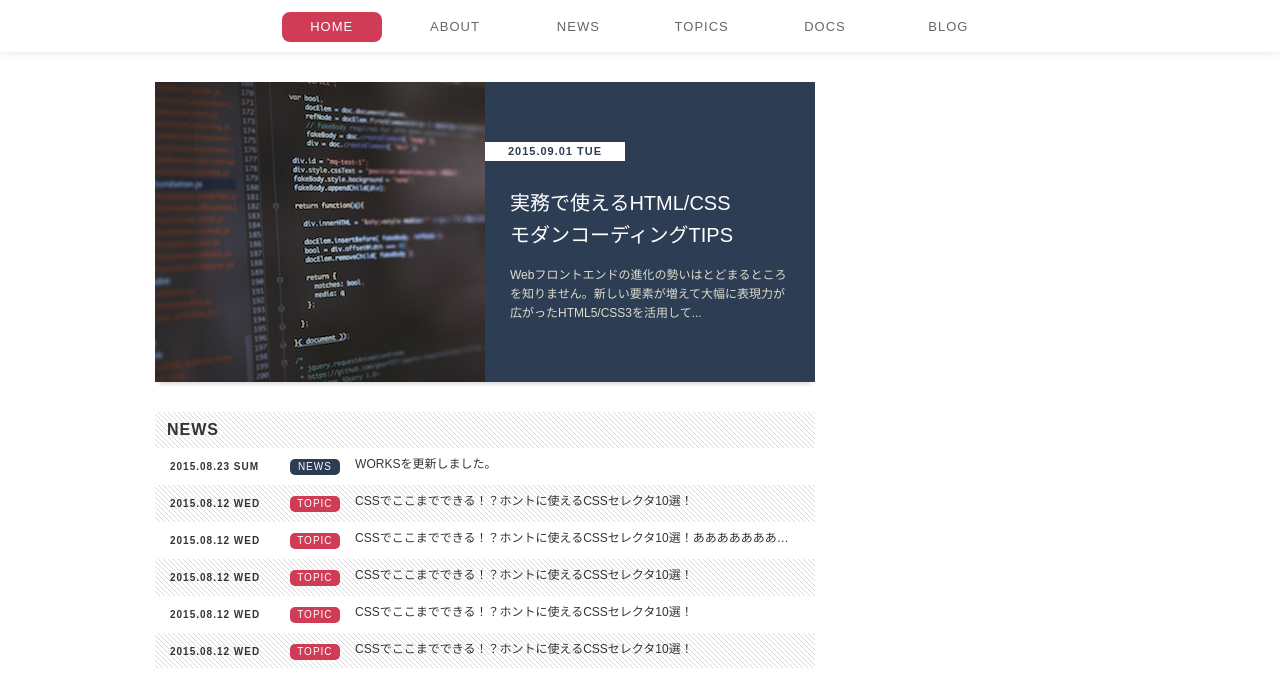
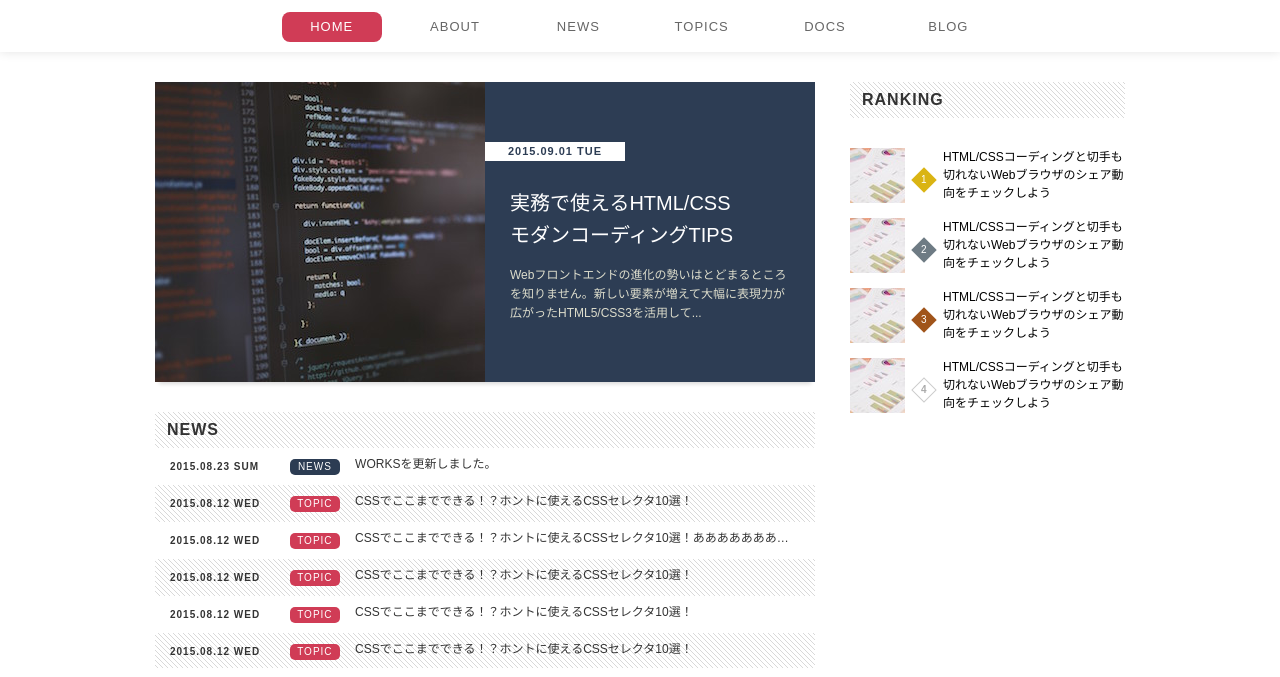
Before and after one commit to m-taira/modern-coding, a plain HTML site: page index.html in a window 1280 px wide. Shown: the part 87-764 px from the top of the page. Drawn offline with Linux system fonts and the light colour scheme.

Commit message:
chapter5 ranking

```diff
--- a/css/style.css
+++ b/css/style.css
@@ -121,6 +121,10 @@ HEADER
   background-color: #d03c56;
   color: #FFF;
 }
+
+/*
+MAIN
+*/
 
 /*
 HOT TOPIC
@@ -310,3 +314,92 @@ ARTICLE
   left: 0;
   width: 100%;
 }
+
+/*
+SIDEMENU
+*/
+
+/*
+RANKING
+*/
+
+.ranking {
+  margin-top: 30px;
+  list-style-type: none;
+  counter-reset: ranking;
+}
+
+.ranking .ranking-item {
+  margin-top: 15px;
+}
+
+.ranking .ranking-item a {
+  display: block;
+  font-size: 0px;
+  transition: opacity 0.15s;
+}
+
+.ranking .ranking-item a:hover {
+  opacity: 0.8;
+}
+
+.ranking .image {
+  width: 55px;
+  height: 55px;
+}
+
+.ranking .text {
+  display: inline-block;
+  width: 182px;
+  color: #000;
+  vertical-align: top;
+  font-size: 1.2rem;
+  line-height: 1.5;
+}
+
+.ranking .order {
+  display: inline-block;
+  width: 18px;
+  height: 18px;
+  margin: 0px 10px;
+  border: 1px solid #ccc;
+  color: #aaa;
+  vertical-align: 20px;
+  text-align: center;
+  font-weight: bold;
+  line-height: 16px;
+  -webkit-transform: rotate(45deg);
+  -ms-transform: rotate(45deg);
+  transform: rotate(45deg);
+}
+
+.ranking .ranking-item:nth-of-type(1) .order,
+.ranking .ranking-item:nth-of-type(2) .order,
+.ranking .ranking-item:nth-of-type(3) .order {
+  border: none;
+  color: #fff;
+  font-weight: normal;
+  line-height: 18px;
+}
+
+.ranking .ranking-item:nth-of-type(1) .order {
+  background-color: #dab413;
+}
+
+.ranking .ranking-item:nth-of-type(2) .order {
+  background-color: #6e7b84;
+}
+
+.ranking .ranking-item:nth-of-type(3) .order {
+  background-color: #a0541a;
+}
+
+.ranking .order::before {
+  content: counter(ranking);
+  counter-increment: ranking;
+  display: inline-block;
+  font-size: 1.0rem;
+  -webkit-transform: rotate(-45deg);
+  -ms-transform: rotate(-45deg);
+  transform: rotate(-45deg);
+}
--- a/index.html
+++ b/index.html
@@ -123,6 +123,38 @@
       </div>
     </main>
     <div class="sidemenu">
+      <h2 class="heading">RANKING</h2>
+      <ol class="ranking">
+        <li class="ranking-item">
+          <a href="#">
+            <img class="image" src="./images/ranking.jpg" alt="グラフの画像">
+            <span class="order"></span>
+            <p class="text">HTML/CSSコーディングと切手も切れないWebブラウザのシェア動向をチェックしよう</p>
+          </a>
+        </li>
+        <li class="ranking-item">
+          <a href="#">
+            <img class="image" src="./images/ranking.jpg" alt="グラフの画像">
+            <span class="order"></span>
+            <p class="text">HTML/CSSコーディングと切手も切れないWebブラウザのシェア動向をチェックしよう</p>
+          </a>
+        </li>
+        <li class="ranking-item">
+          <a href="#">
+            <img class="image" src="./images/ranking.jpg" alt="グラフの画像">
+            <span class="order"></span>
+            <p class="text">HTML/CSSコーディングと切手も切れないWebブラウザのシェア動向をチェックしよう</p>
+          </a>
+        </li>
+        <li class="ranking-item">
+          <a href="#">
+            <img class="image" src="./images/ranking.jpg" alt="グラフの画像">
+            <span class="order"></span>
+            <p class="text">HTML/CSSコーディングと切手も切れないWebブラウザのシェア動向をチェックしよう</p>
+          </a>
+        </li>
+      </ol>
+
     </div>
   </div>
   <footer class="footer">
```
